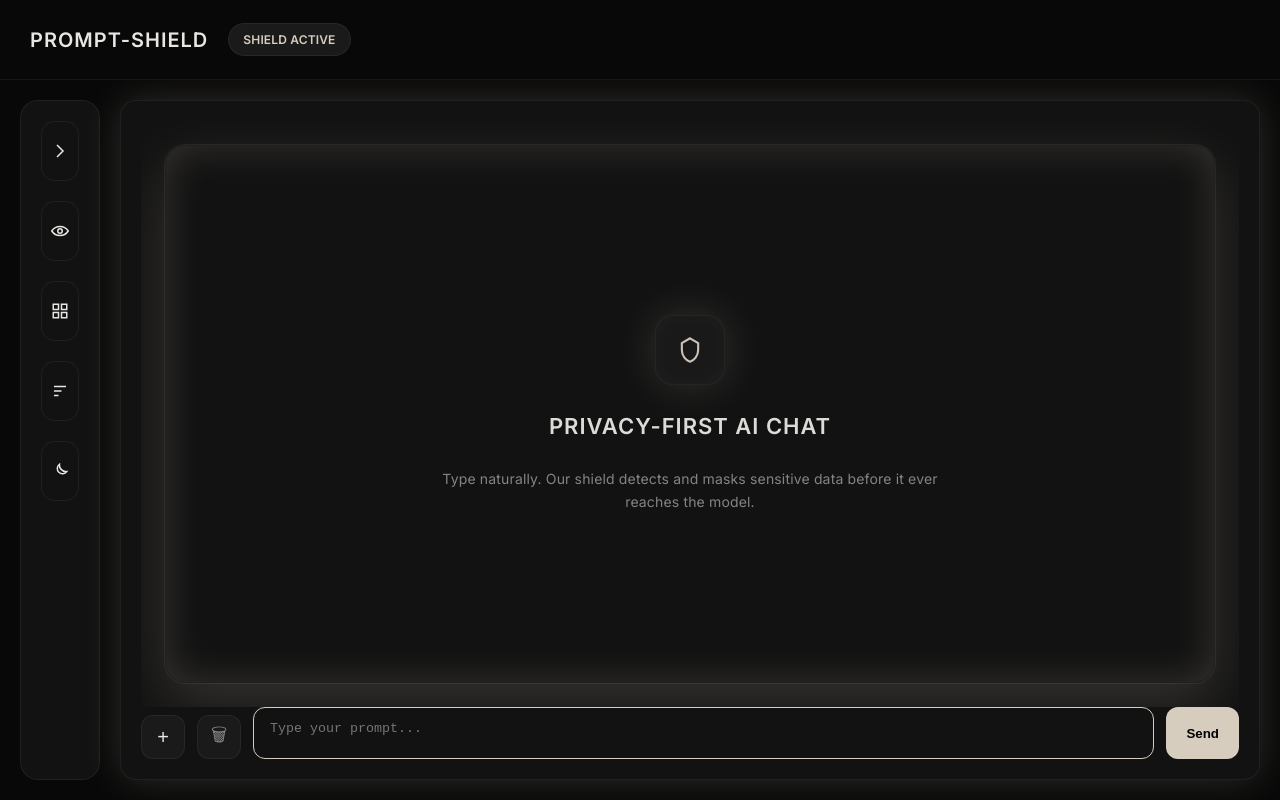
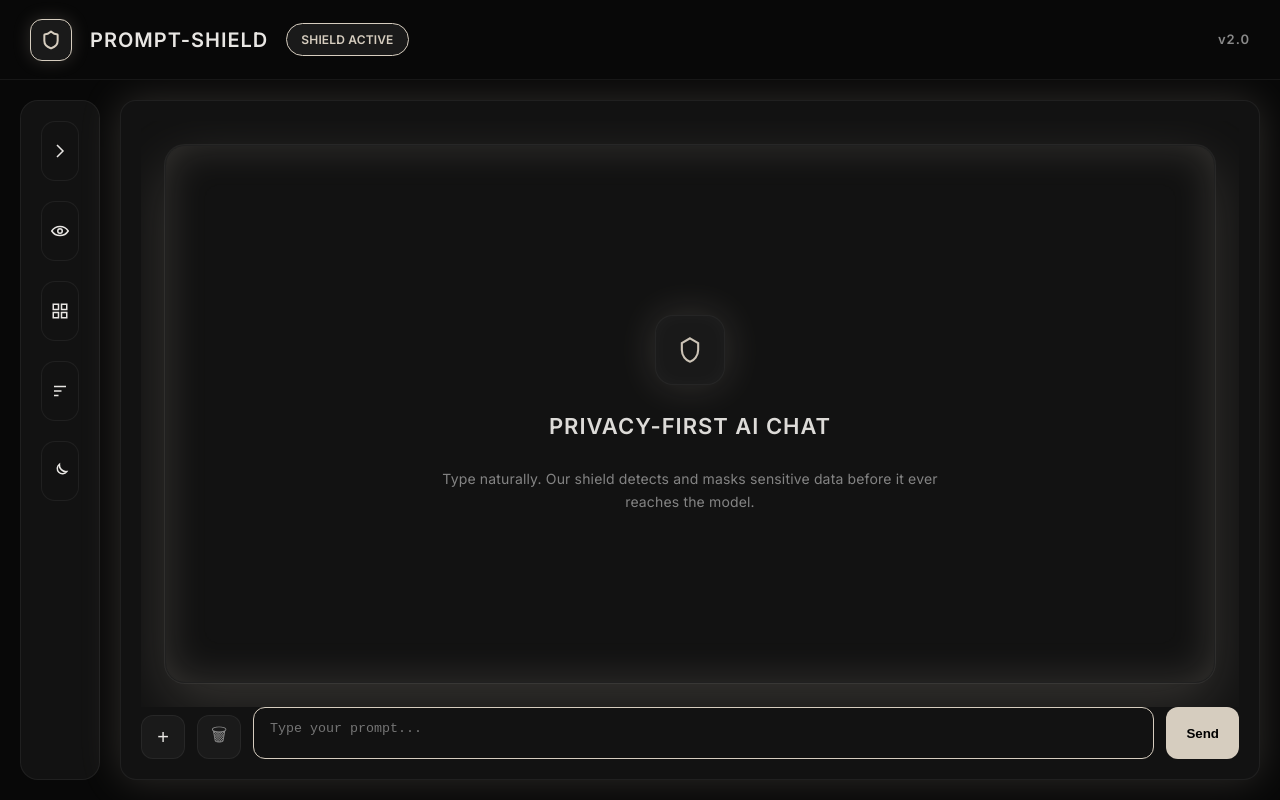
Before and after one commit to The-Fourmidables/prompt-shield, a React (Vite) app in the folder frontend/: page / in a window 1280 px wide. Both pictures are taken after a click on the button "START". Built offline with nearby package versions, Linux system fonts and the light colour scheme.

Commit message:
feat(header): introduce themed shield block and v2.0 branding feat(state): persist theme and shield preferences across sessions feat(ux): add shield-aware messaging in empty chat state feat(sidebar): refine tooltip styling with theme-aware glow and depth

```diff
--- a/frontend/src/App.tsx
+++ b/frontend/src/App.tsx
@@ -10,12 +10,23 @@ import Main from "./pages/Main";
 
 function AppWrapper() {
   const navigate = useNavigate();
-  const [theme, setTheme] = React.useState<"dark" | "light">("dark");
+
+  // 🔐 Load theme from localStorage (or default to dark)
+  const [theme, setTheme] = React.useState<"dark" | "light">(() => {
+    const saved = localStorage.getItem("ps_theme");
+    return saved === "light" ? "light" : "dark";
+  });
+
+  // 💾 Persist theme whenever it changes
+  useEffect(() => {
+    localStorage.setItem("ps_theme", theme);
+  }, [theme]);
 
   // 🔥 Force landing on refresh
   useEffect(() => {
     navigate("/");
   }, []);
+
 
   return (
     <Routes>
--- a/frontend/src/components/chat/ChatWindow.tsx
+++ b/frontend/src/components/chat/ChatWindow.tsx
@@ -130,12 +130,16 @@ export default function ChatWindow({
                 style={{
                   maxWidth: "520px",
                   fontSize: "14px",
-                  color: colors.textSecondary,
+                  color: shieldActive
+                    ? colors.textSecondary
+                    : colors.danger,
                   lineHeight: 1.6,
+                  transition: "color 0.25s ease",
                 }}
               >
-                Type naturally. Our shield detects and masks sensitive data
-                before it ever reaches the model.
+                {shieldActive
+                  ? "Type naturally. Our shield detects and masks sensitive data before it ever reaches the model."
+                  : "Shield is currently OFF. Your prompts will be sent without masking or privacy protection."}
               </div>
             </div>
           ) : (
--- a/frontend/src/components/layout/Header.tsx
+++ b/frontend/src/components/layout/Header.tsx
@@ -1,4 +1,5 @@
 import { theme as themeConfig } from "../../theme/theme";
+import { Shield } from "lucide-react";
 
 export default function Header({
   theme,
@@ -10,6 +11,9 @@ export default function Header({
   setShieldActive: React.Dispatch<React.SetStateAction<boolean>>;
 }) {
   const colors = themeConfig[theme];
+
+  const activeColor = shieldActive ? colors.accent : colors.danger!;
+  const glowColor = shieldActive ? colors.glow : `${colors.danger}40`;
 
   return (
     <div
@@ -23,7 +27,32 @@ export default function Header({
         borderBottom: `1px solid ${colors.border}`,
       }}
     >
-      <div style={{ display: "flex", alignItems: "center", gap: "20px" }}>
+      {/* LEFT SIDE */}
+      <div style={{ display: "flex", alignItems: "center", gap: "18px" }}>
+
+        {/* Shield Block */}
+        <div
+          style={{
+            width: "42px",
+            height: "42px",
+            borderRadius: "12px",
+            display: "flex",
+            alignItems: "center",
+            justifyContent: "center",
+            backgroundColor: colors.surfaceAlt,
+            border: `1px solid ${activeColor}`,
+            boxShadow: `0 0 18px ${glowColor}`,
+            transition: "all 0.3s ease",
+          }}
+        >
+          <Shield
+            size={20}
+            strokeWidth={2.4}
+            color={activeColor}
+          />
+        </div>
+
+        {/* Title */}
         <div
           style={{
             fontSize: "20px",
@@ -35,6 +64,7 @@ export default function Header({
           PROMPT-SHIELD
         </div>
 
+        {/* Toggle */}
         <div
           onClick={() => setShieldActive((prev) => !prev)}
           style={{
@@ -49,12 +79,8 @@ export default function Header({
               ? colors.surfaceAlt
               : `${colors.danger}22`,
 
-            color: shieldActive
-              ? colors.accent
-              : colors.danger,
-
-            border: `1px solid ${shieldActive ? colors.border : colors.danger
-              }`,
+            color: activeColor,
+            border: `1px solid ${activeColor}`,
 
             transition: "all 0.25s ease",
           }}
@@ -62,6 +88,18 @@ export default function Header({
           {shieldActive ? "SHIELD ACTIVE" : "SHIELD OFF"}
         </div>
       </div>
+
+      {/* RIGHT SIDE - VERSION */}
+      <div
+        style={{
+          fontSize: "13px",
+          fontWeight: 600,
+          letterSpacing: "1px",
+          color: colors.textSecondary,
+        }}
+      >
+        v2.0
+      </div>
     </div>
   );
 }
--- a/frontend/src/components/layout/Sidebar.tsx
+++ b/frontend/src/components/layout/Sidebar.tsx
@@ -45,24 +45,29 @@ export default function Sidebar({
           <div
             style={{
               position: "absolute",
-              left: "70px",
+              left: "72px",
               top: "50%",
-              transform: "translateY(-50%)",
-              backgroundColor: colors.surfaceAlt,
+              transform: "translateY(-50%) translateX(4px)",
+              backgroundColor: colors.surface,
               color: colors.textPrimary,
               border: `1px solid ${colors.border}`,
-              padding: "8px 14px",
-              borderRadius: "10px",
+              padding: "10px 16px",
+              borderRadius: "12px",
               fontSize: "13px",
               whiteSpace: "nowrap",
-              boxShadow: `0 8px 24px rgba(0,0,0,0.4)`,
-              animation: "fadeIn 0.15s ease",
+              boxShadow: `
+        0 10px 30px ${colors.glow},
+        inset 0 0 0 1px ${colors.border}
+      `,
+              transition: "all 0.15s ease",
+              opacity: hovered ? 1 : 0,
               zIndex: 1000,
             }}
           >
             {label}
           </div>
         )}
+
       </div>
     );
   };
--- a/frontend/src/pages/Main.tsx
+++ b/frontend/src/pages/Main.tsx
@@ -22,7 +22,10 @@ export default function Main({
   const [pipelineStage, setPipelineStage] =
     useState<string>("IDLE");
 
-  const [shieldActive, setShieldActive] = useState(true);
+  const [shieldActive, setShieldActive] = useState<boolean>(() => {
+    const saved = localStorage.getItem("ps_shield");
+    return saved === "false" ? false : true;
+  });
   const [inspectionMode, setInspectionMode] =
     useState(false);
 
@@ -49,6 +52,10 @@ export default function Main({
       setPipelineStage("IDLE");
     }
   }, [turns]);
+  // 🔐 Persist shield state
+  useEffect(() => {
+    localStorage.setItem("ps_shield", String(shieldActive));
+  }, [shieldActive]);
 
   const handleClearChat = () => {
     setTurns([]);
```
